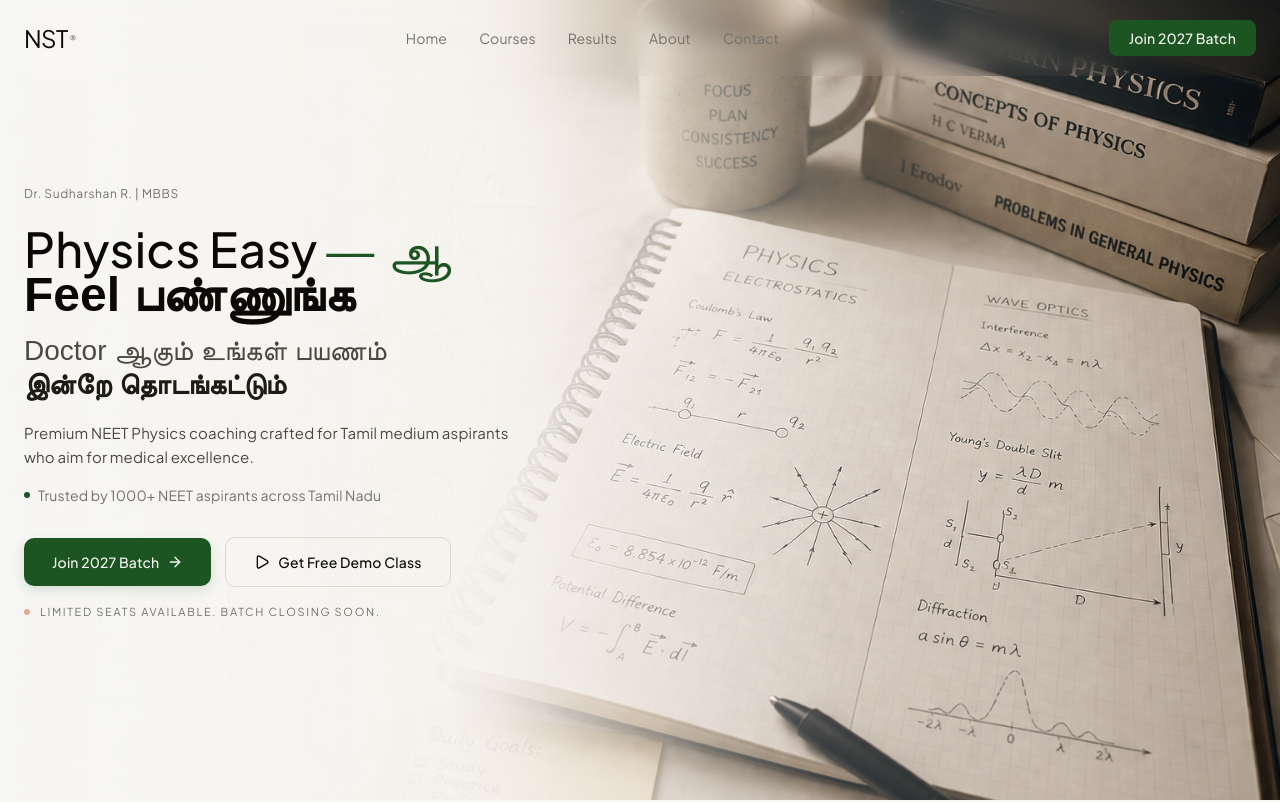
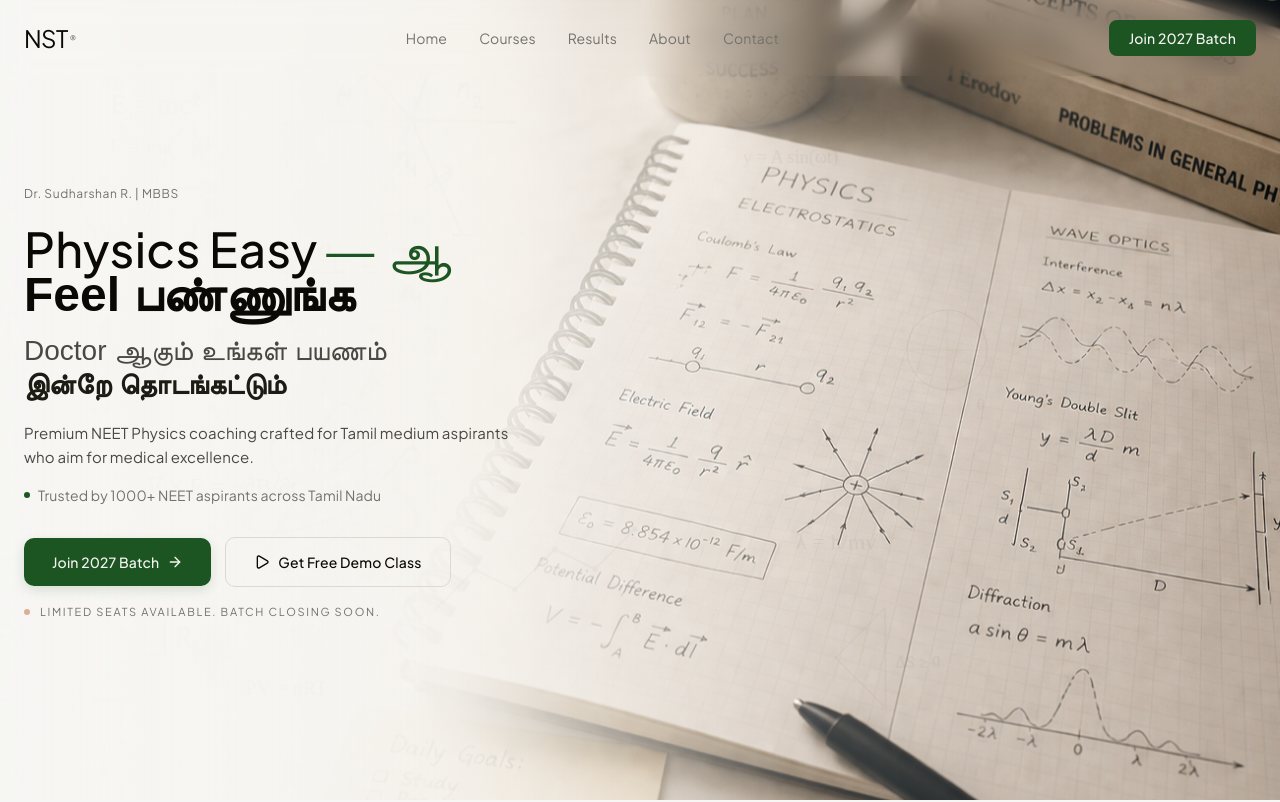
Before and after one commit to VickyVignesh0913/NST, a React (Vite) app: page / in a window 1280 px wide. Shown: the top 802 px of the page. Built offline with nearby package versions, Linux system fonts and the light colour scheme; a web font is replaced by a local one.

Commit message:
fix parallax: stronger scroll effects, visible physics layer, content fade-out

```diff
--- a/src/components/LandingPage.tsx
+++ b/src/components/LandingPage.tsx
@@ -1,5 +1,5 @@
 import React from 'react'
-import { useState, useEffect, useRef, useCallback } from 'react'
+import { useState, useEffect, useRef } from 'react'
 import { cn } from '../lib/utils'
 import { motion, AnimatePresence } from 'framer-motion'
 import {
@@ -92,8 +92,8 @@ function Navigation() {
 function PhysicsLayer() {
   return (
     <svg
-      className="absolute inset-0 w-full h-full pointer-events-none z-0"
-      style={{ opacity: 0.04 }}
+      className="absolute inset-0 w-full h-full pointer-events-none"
+      style={{ opacity: 0.07, color: '#1a1a1a' }}
       viewBox="0 0 1200 800"
       fill="none"
       xmlns="http://www.w3.org/2000/svg"
@@ -190,7 +190,7 @@ function CursorGlow() {
 }
 
 function HeroSection() {
-  const imgRef = useRef<HTMLDivElement>(null)
+  const [scrollY, setScrollY] = useState(0)
   const [overlayOpacity, setOverlayOpacity] = useState(0)
 
   useEffect(() => {
@@ -198,45 +198,59 @@ function HeroSection() {
     return () => clearTimeout(timer)
   }, [])
 
-  const handleScroll = useCallback(() => {
-    if (!imgRef.current) return
-    const scrolled = window.scrollY
-    const offset = scrolled * 0.08
-    const clamped = Math.min(offset, 20)
-    imgRef.current.style.transform = `translateY(${clamped}px)`
+  useEffect(() => {
+    let raf: number
+    const handleScroll = () => {
+      setScrollY(window.scrollY)
+    }
+    window.addEventListener('scroll', handleScroll, { passive: true })
+    return () => {
+      cancelAnimationFrame(raf)
+      window.removeEventListener('scroll', handleScroll)
+    }
   }, [])
 
-  useEffect(() => {
-    window.addEventListener('scroll', handleScroll, { passive: true })
-    return () => window.removeEventListener('scroll', handleScroll)
-  }, [handleScroll])
+  const imgParallax = Math.min(scrollY * 0.4, 120)
+  const contentFade = Math.min(scrollY / 350, 1)
+  const physicsDrift = scrollY * 0.2
 
   return (
     <section id="home" className="relative min-h-screen overflow-hidden">
       {/* Cursor Glow */}
       <CursorGlow />
 
-      {/* Physics SVG Layer */}
-      <PhysicsLayer />
-
-      {/* Full-width Image Background */}
+      {/* Full-width Image Background with Parallax */}
       <div
-        ref={imgRef}
         className="absolute inset-0"
-        style={{ willChange: 'transform' }}
+        style={{
+          transform: `translateY(${imgParallax}px) scale(1.05)`,
+          transition: 'transform 0.1s linear',
+          willChange: 'transform',
+        }}
       >
         <img
           src="/hero.png"
           alt="NEET Physics coaching - Student studying"
-          className="absolute inset-0 w-full h-full object-cover"
+          className="w-full h-[120%] -mt-[10%] object-cover"
           style={{ filter: 'contrast(1.05) saturate(1.02)' }}
           loading="eager"
         />
       </div>
 
-      {/* Gradient Overlay — left-to-right fade revealing image on right */}
+      {/* Physics SVG Layer with Scroll Drift */}
       <div
-        className="absolute inset-0 transition-opacity duration-700 ease-out"
+        className="absolute inset-0 pointer-events-none z-[1]"
+        style={{
+          transform: `translateY(${-physicsDrift}px)`,
+          transition: 'transform 0.1s linear',
+        }}
+      >
+        <PhysicsLayer />
+      </div>
+
+      {/* Gradient Overlay */}
+      <div
+        className="absolute inset-0 z-[2] transition-opacity duration-700 ease-out"
         style={{
           opacity: overlayOpacity,
           background: 'linear-gradient(to right, rgba(246,246,244,0.95) 0%, rgba(246,246,244,0.7) 35%, rgba(246,246,244,0.2) 65%, rgba(246,246,244,0.02) 100%)'
@@ -244,7 +258,14 @@ function HeroSection() {
       />
 
       {/* Content */}
-      <div className="relative z-10 max-w-7xl mx-auto w-full px-6 h-screen flex items-center">
+      <div
+        className="relative z-10 max-w-7xl mx-auto w-full px-6 h-screen flex items-center"
+        style={{
+          opacity: 1 - contentFade,
+          transform: `translateY(${scrollY * 0.15}px)`,
+          transition: 'opacity 0.1s linear, transform 0.1s linear',
+        }}
+      >
         <div className="w-full max-w-[520px]">
           {/* Eyebrow Label */}
           <motion.div
```
